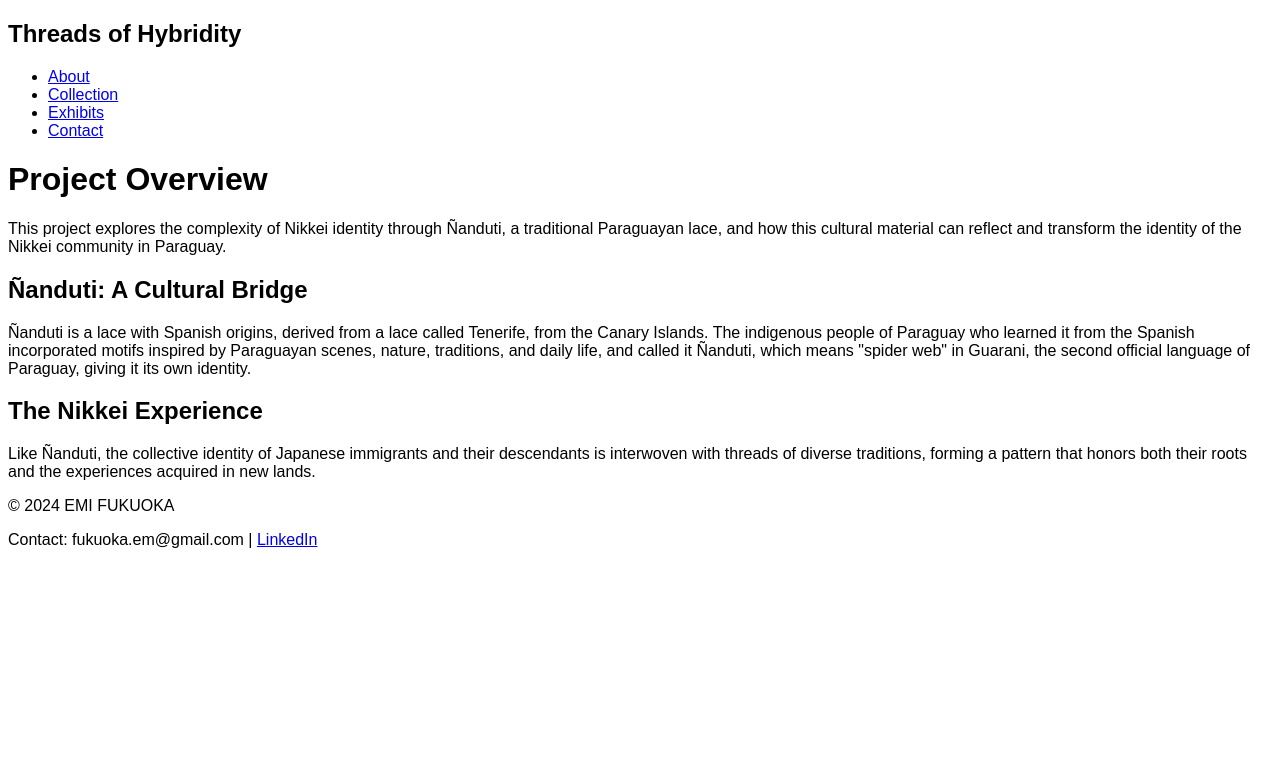
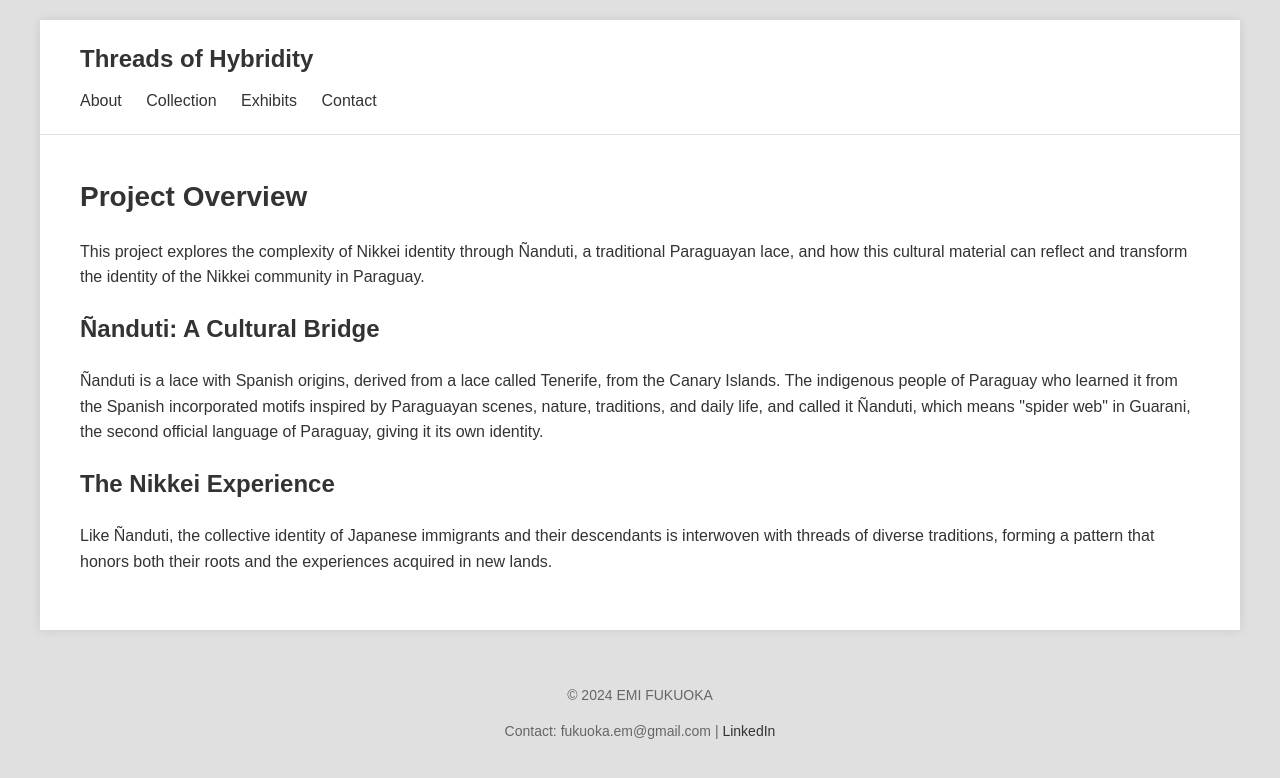
Before and after one commit to Gords/toh, an Eleventy site: page src/index.md in a window 1280 px wide. Built offline with nearby package versions, Linux system fonts and the light colour scheme; Eleventy itself is replaced by a stand-in of ours; files that its build step writes are made by us from their sources.

Commit message:
removed htmx

```diff
--- a/docs/collection/index.html
+++ b/docs/collection/index.html
@@ -5,13 +5,13 @@
     <meta name="viewport" content="width=device-width, initial-scale=1.0">
     <title>Collection - Threads of Hybridity</title>
     <link href="/css/styles.css" rel="stylesheet">
-    <script src="https://unpkg.com/htmx.org@1.9.10" defer></script>
     <script src="/js/main.js" defer></script>
 </head>
 <body>
-    <header>
+    <div class="container">
+        <header>
+    <h1>Threads of Hybridity</h1>
     <nav>
-        <h1>Threads of Hybridity</h1>
         <ul>
             <li><a href="/" data-page="about">About</a></li>
             <li><a href="/collection/" data-page="collection">Collection</a></li>
@@ -20,10 +20,11 @@
         </ul>
     </nav>
 </header>
-    <main id="content">
-        <h2>Our Collection</h2>
+        <main id="content">
+            <h2>Our Collection</h2>
 
-    </main>
+        </main>
+    </div>
     <footer>
     <div>
         <p>&copy; 2024 EMI FUKUOKA</p>
--- a/docs/css/styles.css
+++ b/docs/css/styles.css
@@ -1,6 +1,99 @@
-/* Add any custom styles here */
 body {
     font-family: Arial, sans-serif;
+    line-height: 1.6;
+    color: #333;
+    background-color: #e0e0e0;
+    margin: 0;
+    padding: 0;
 }
 
-/* Add more custom styles as needed */
+.container {
+    max-width: 1200px;
+    margin: 20px auto;
+    background-color: #fff;
+    box-shadow: 0 0 10px rgba(0,0,0,0.1);
+}
+
+header {
+    padding: 20px 40px;
+    border-bottom: 1px solid #e0e0e0;
+}
+
+header h1 {
+    margin: 0;
+    font-size: 24px;
+}
+
+nav ul {
+    list-style-type: none;
+    padding: 0;
+    margin: 10px 0 0;
+}
+
+nav ul li {
+    display: inline;
+    margin-right: 20px;
+}
+
+nav ul li a {
+    text-decoration: none;
+    color: #333;
+}
+
+nav ul li a:hover {
+    color: #666;
+}
+
+main {
+    padding: 40px;
+}
+
+h1, h2, h3 {
+    color: #333;
+}
+
+h1 {
+    font-size: 28px;
+    margin-top: 0;
+}
+
+h2 {
+    font-size: 24px;
+}
+
+h3 {
+    font-size: 20px;
+}
+
+footer {
+    background-color: #e0e0e0;
+    color: #666;
+    text-align: center;
+    padding: 20px 0;
+    font-size: 14px;
+}
+
+footer a {
+    color: #333;
+    text-decoration: none;
+}
+
+footer a:hover {
+    text-decoration: underline;
+}
+
+@media (max-width: 768px) {
+    .container {
+        width: 100%;
+        margin: 0;
+    }
+
+    header, main {
+        padding: 20px;
+    }
+
+    nav ul li {
+        display: block;
+        margin-bottom: 10px;
+    }
+}
--- a/src/_includes/base.njk
+++ b/src/_includes/base.njk
@@ -5,14 +5,15 @@
     <meta name="viewport" content="width=device-width, initial-scale=1.0">
     <title>{% if title %}{{ title }} - {% endif %}Threads of Hybridity</title>
     <link href="/css/styles.css" rel="stylesheet">
-    <script src="https://unpkg.com/htmx.org@1.9.10" defer></script>
     <script src="/js/main.js" defer></script>
 </head>
 <body>
-    {% include "header.njk" %}
-    <main id="content">
-        {{ content | safe }}
-    </main>
+    <div class="container">
+        {% include "header.njk" %}
+        <main id="content">
+            {{ content | safe }}
+        </main>
+    </div>
     {% include "footer.njk" %}
 </body>
 </html>
--- a/src/_includes/header.njk
+++ b/src/_includes/header.njk
@@ -1,6 +1,6 @@
 <header>
+    <h1>Threads of Hybridity</h1>
     <nav>
-        <h1>Threads of Hybridity</h1>
         <ul>
             <li><a href="/" data-page="about">About</a></li>
             <li><a href="/collection/" data-page="collection">Collection</a></li>
--- a/src/css/styles.css
+++ b/src/css/styles.css
@@ -1,6 +1,99 @@
-/* Add any custom styles here */
 body {
     font-family: Arial, sans-serif;
+    line-height: 1.6;
+    color: #333;
+    background-color: #e0e0e0;
+    margin: 0;
+    padding: 0;
 }
 
-/* Add more custom styles as needed */
+.container {
+    max-width: 1200px;
+    margin: 20px auto;
+    background-color: #fff;
+    box-shadow: 0 0 10px rgba(0,0,0,0.1);
+}
+
+header {
+    padding: 20px 40px;
+    border-bottom: 1px solid #e0e0e0;
+}
+
+header h1 {
+    margin: 0;
+    font-size: 24px;
+}
+
+nav ul {
+    list-style-type: none;
+    padding: 0;
+    margin: 10px 0 0;
+}
+
+nav ul li {
+    display: inline;
+    margin-right: 20px;
+}
+
+nav ul li a {
+    text-decoration: none;
+    color: #333;
+}
+
+nav ul li a:hover {
+    color: #666;
+}
+
+main {
+    padding: 40px;
+}
+
+h1, h2, h3 {
+    color: #333;
+}
+
+h1 {
+    font-size: 28px;
+    margin-top: 0;
+}
+
+h2 {
+    font-size: 24px;
+}
+
+h3 {
+    font-size: 20px;
+}
+
+footer {
+    background-color: #e0e0e0;
+    color: #666;
+    text-align: center;
+    padding: 20px 0;
+    font-size: 14px;
+}
+
+footer a {
+    color: #333;
+    text-decoration: none;
+}
+
+footer a:hover {
+    text-decoration: underline;
+}
+
+@media (max-width: 768px) {
+    .container {
+        width: 100%;
+        margin: 0;
+    }
+
+    header, main {
+        padding: 20px;
+    }
+
+    nav ul li {
+        display: block;
+        margin-bottom: 10px;
+    }
+}
--- a/src/js/main.js
+++ b/src/js/main.js
@@ -3,16 +3,21 @@ document.addEventListener('DOMContentLoaded', function() {
     const navLinks = document.querySelectorAll('nav a');
 
     function loadPage(url, pushState = true) {
-        htmx.ajax('GET', url, {
-            target: mainContent,
-            select: '#content'  // Only select the content within the main element
-        }).then(() => {
-            if (pushState) {
-                history.pushState({url: url}, "", url);
-            }
-            const h2 = mainContent.querySelector('h2');
-            document.title = (h2 ? h2.textContent : 'Threads of Hybridity') + ' - Threads of Hybridity';
-        });
+        fetch(url)
+            .then(response => response.text())
+            .then(html => {
+                const parser = new DOMParser();
+                const doc = parser.parseFromString(html, 'text/html');
+                const newContent = doc.querySelector('main').innerHTML;
+                mainContent.innerHTML = newContent;
+
+                if (pushState) {
+                    history.pushState({url: url}, "", url);
+                }
+
+                const h1 = mainContent.querySelector('h1');
+                document.title = (h1 ? h1.textContent : 'Threads of Hybridity') + ' - Threads of Hybridity';
+            });
     }
 
     navLinks.forEach(link => {
```
Also changed, not shown: docs/README/index.html (added, +1 -0 lines), docs/contact/index.html (+7 -6 lines), docs/exhibits/index.html (+7 -6 lines), docs/index.html (+7 -6 lines), docs/js/main.js (+15 -10 lines).
